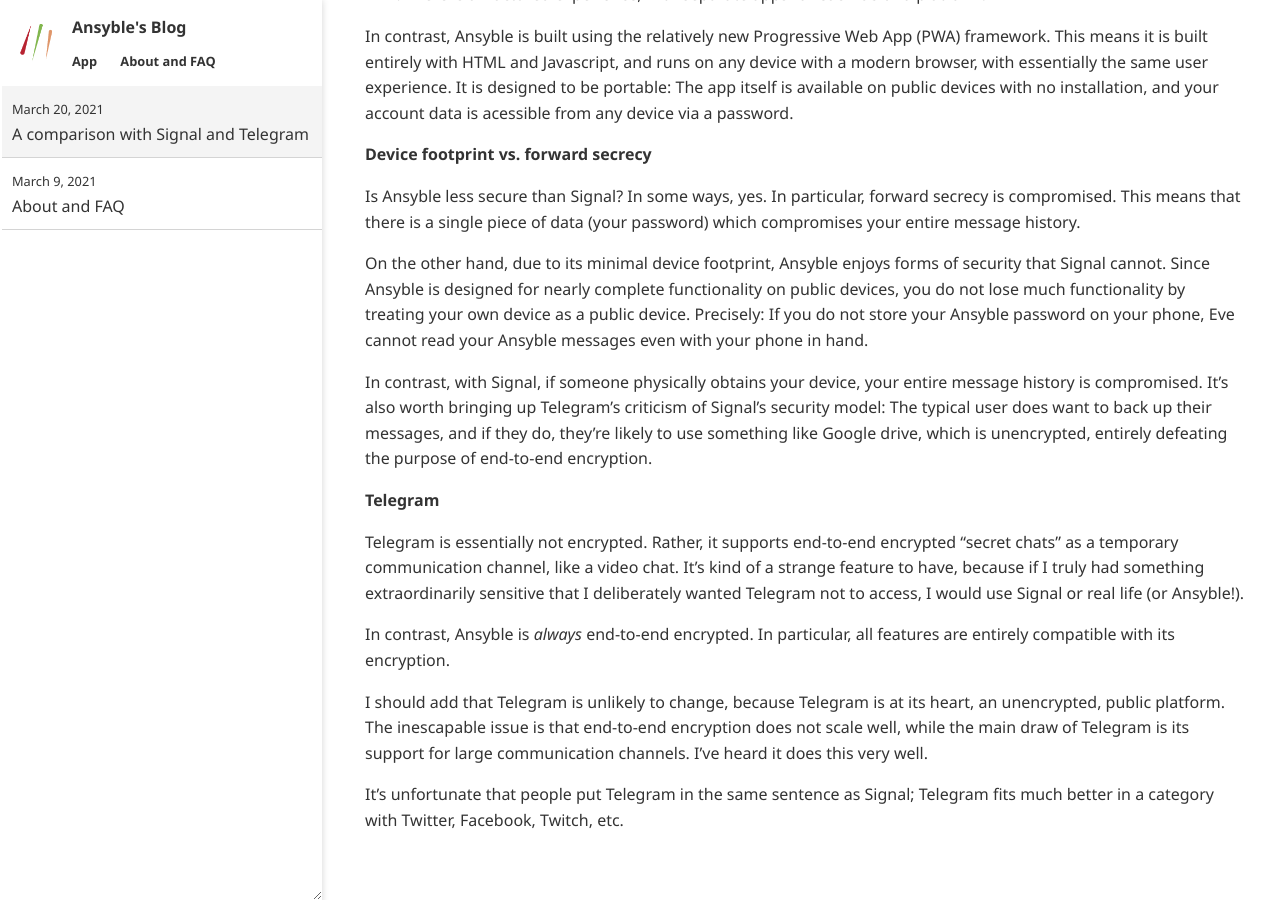
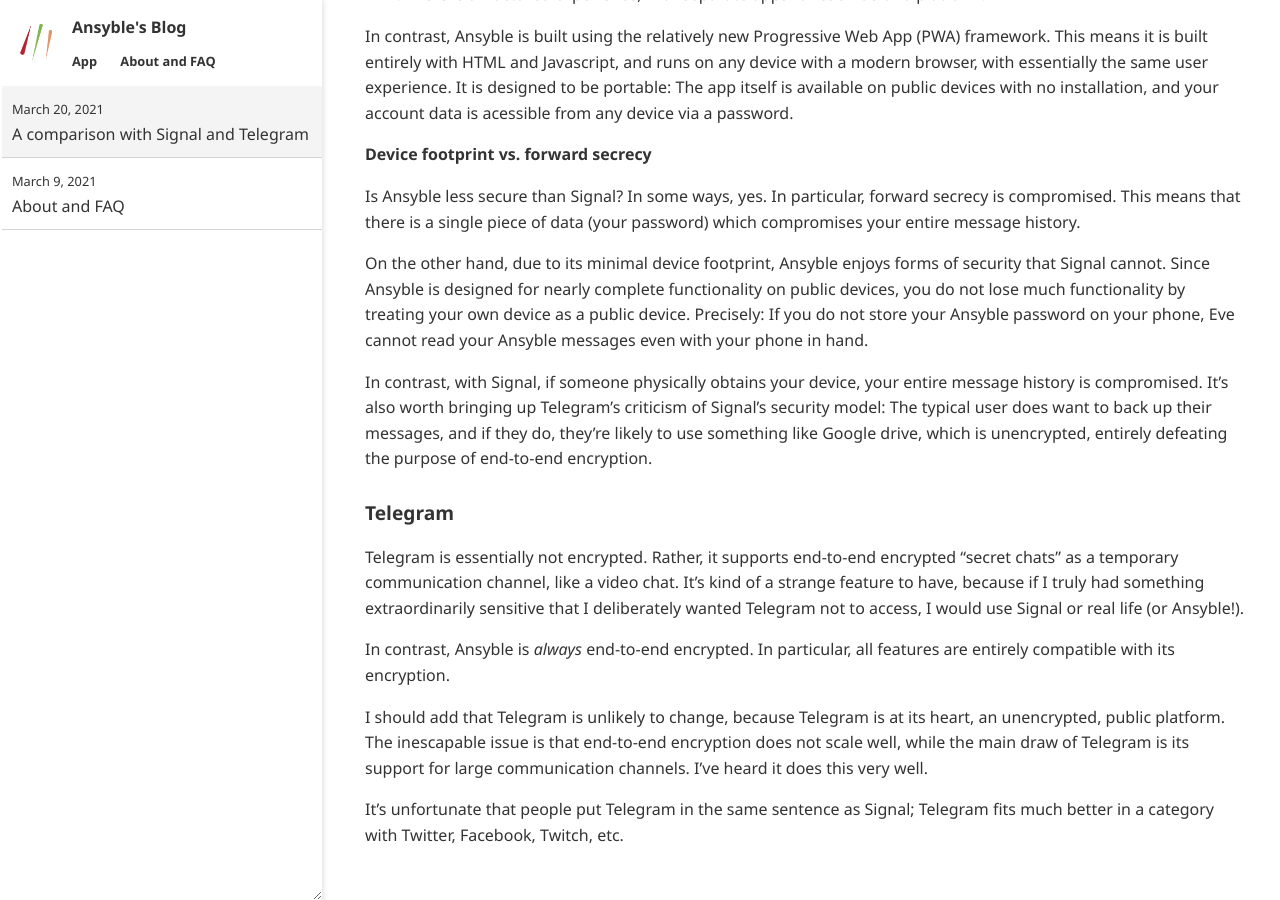
Before and after one commit to ansyblenetwork/ansybleblog, a Jekyll site: the page built from _posts/2021-03-20-a-comparison-with-signal-and-telegram.md, in a window 1280 px wide and 900 px high, scrolled down 839 px. Built offline with Jekyll 4.4.1, drawn with Linux system fonts in a browser that asks for light colours.

```diff
--- a/_posts/2021-03-20-a-comparison-with-signal-and-telegram.md
+++ b/_posts/2021-03-20-a-comparison-with-signal-and-telegram.md
@@ -35,7 +35,7 @@ On the other hand, due to its minimal device footprint, Ansyble enjoys forms of
 
 In contrast, with Signal, if someone physically obtains your device, your entire message history is compromised. It's also worth bringing up Telegram's criticism of Signal's security model: The typical user does want to back up their messages, and if they do, they're likely to use something like Google drive, which is unencrypted, entirely defeating the purpose of end-to-end encryption.
 
-#### Telegram
+### Telegram
 
 Telegram is essentially not encrypted. Rather, it supports end-to-end encrypted "secret chats" as a temporary communication channel, like a video chat. It's kind of a strange feature to have, because if I truly had something extraordinarily sensitive that I deliberately wanted Telegram not to access, I would use Signal or real life (or Ansyble!).
 
```
